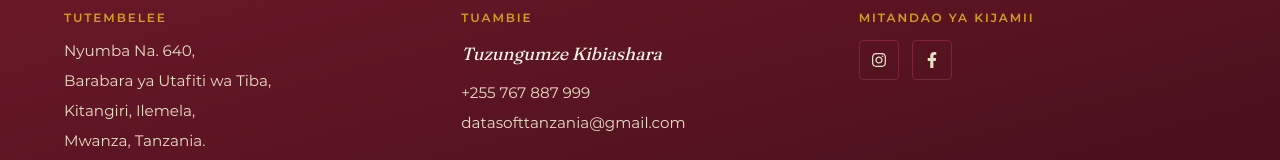
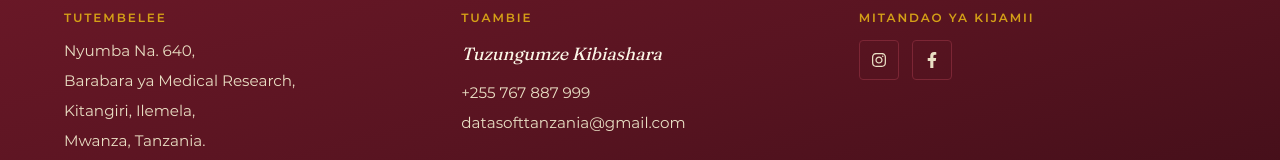
Before and after one commit to LucasJohnNyamhanga/datasoft, a Next.js app: page / in a window 1280 px wide. Shown: the part 4341-4501 px from the top of the page. Built offline with nearby package versions, Linux system fonts and the light colour scheme.

Commit message:
Update translations.ts

```diff
--- a/app/i18n/translations.ts
+++ b/app/i18n/translations.ts
@@ -127,7 +127,7 @@ const sw = {
     visitUs: "TUTEMBELEE",
     addressLines: [
       "Nyumba Na. 640,",
-      "Barabara ya Utafiti wa Tiba,",
+      "Barabara ya Medical Research,",
       "Kitangiri, Ilemela,",
       "Mwanza, Tanzania.",
     ],
```
